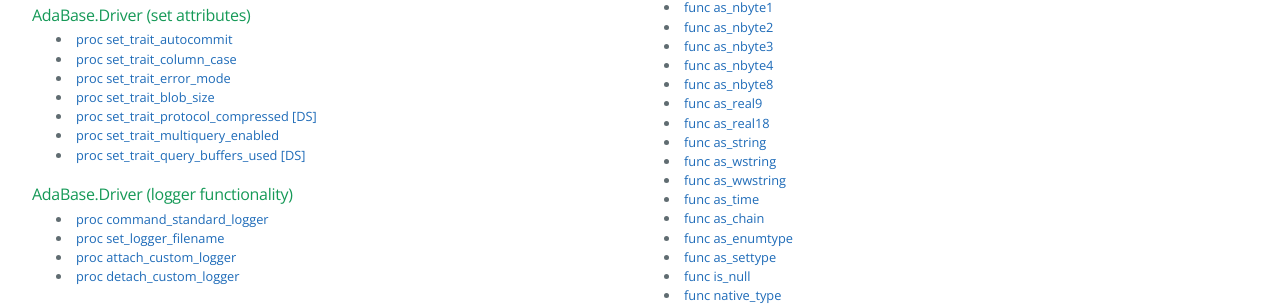
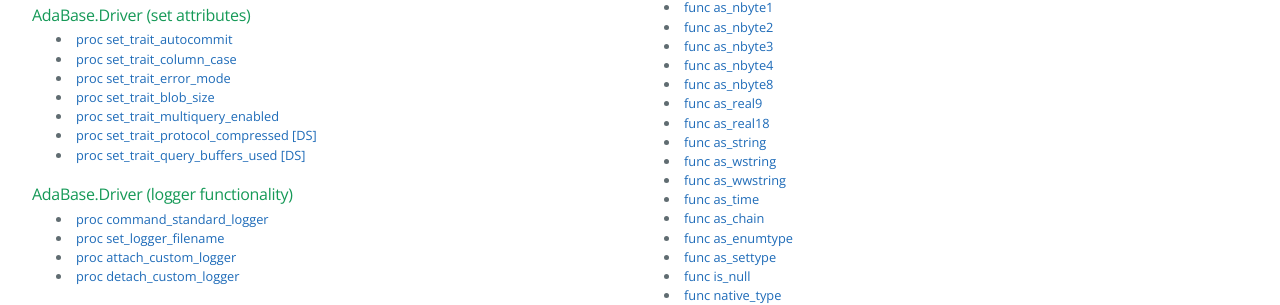
Before and after one commit to jrmarino/AdaBase, a Jekyll site: the page built from index.md, in a window 1280 px wide. Shown: the part 896-1201 px from the top of the page. Built offline with Jekyll 4.4.1, drawn with Linux system fonts in a browser that asks for light colours.

Commit message:
relocate set multiquery attribute too

```diff
--- a/index.md
+++ b/index.md
@@ -57,8 +57,8 @@
 <li>{{ page.p_trait_column_case }}</li>
 <li>{{ page.p_trait_error_mode }}</li>
 <li>{{ page.p_trait_blob_size }}</li>
+<li>{{ page.p_trait_multiquery }}</li>
 <li>{{ page.p_trait_compressed }}</li>
-<li>{{ page.p_trait_multiquery }}</li>
 <li>{{ page.p_trait_buffers }}</li>
 </ul>
 
```
